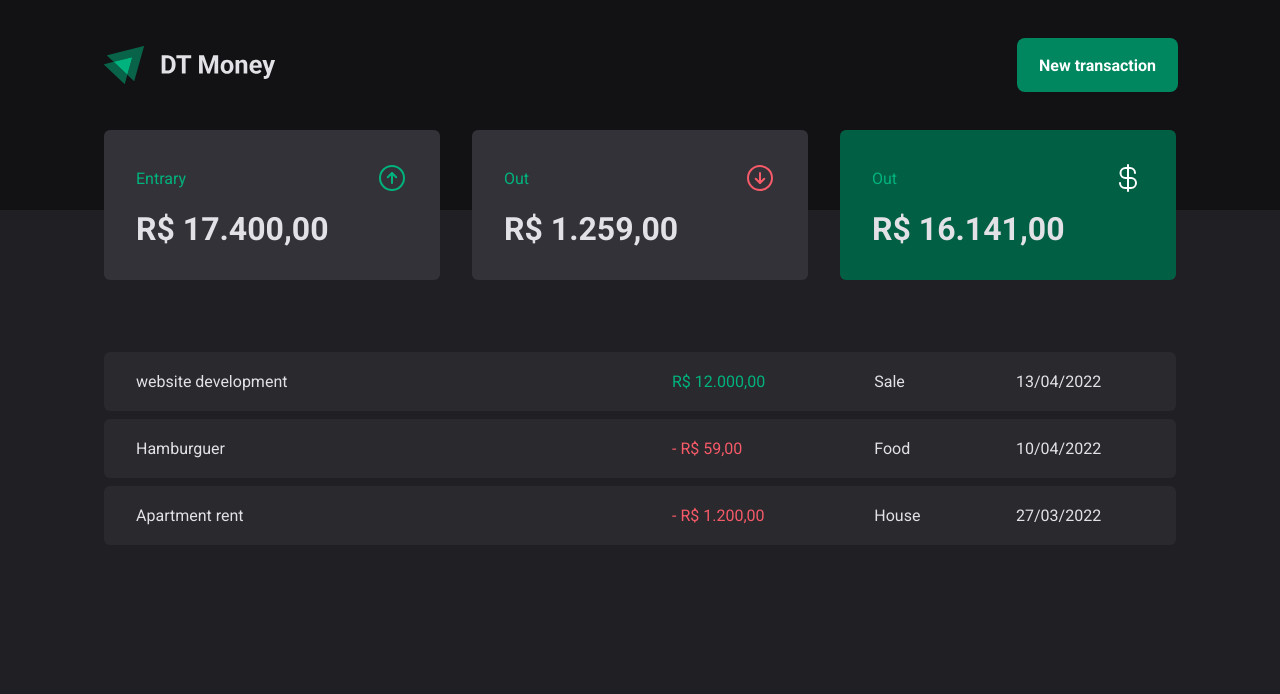
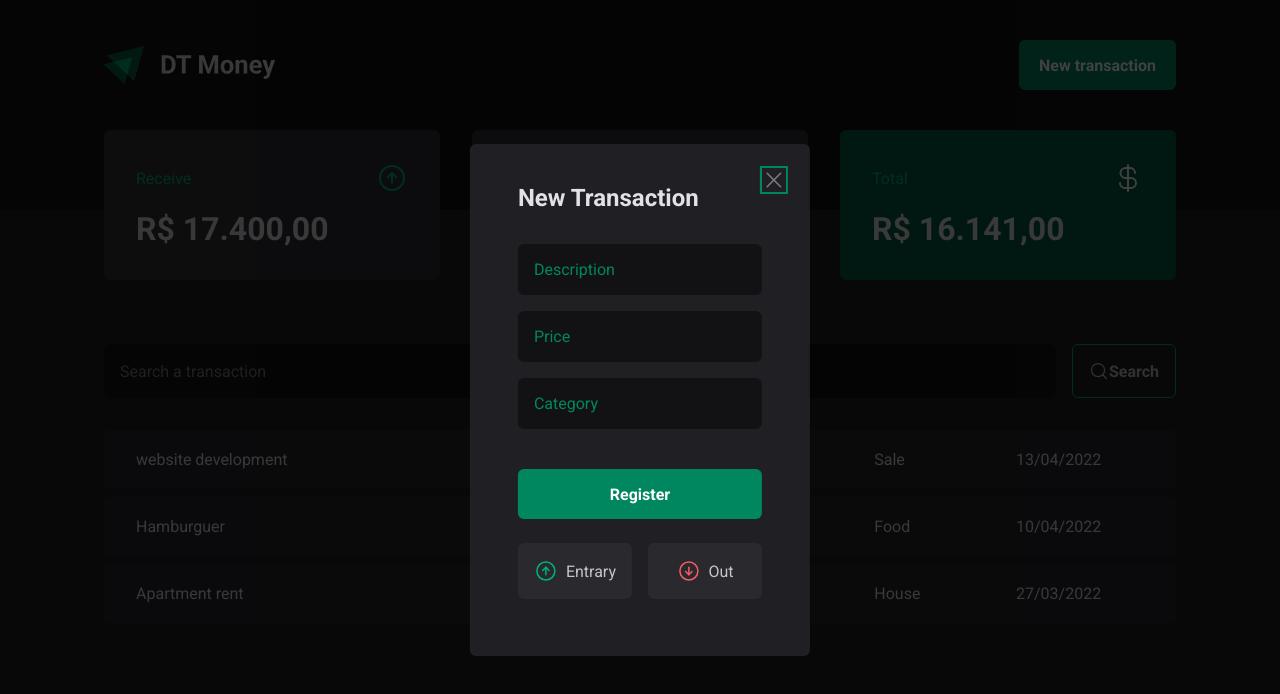
Before and after one commit to zanonijordan/dt-money, a React (Vite) app: page / in a window 1280 px wide. Both pictures are taken after a click on the button "New transaction". Shown: the top 694 px of the page. Built offline with nearby package versions, Linux system fonts and the light colour scheme.

Commit message:
Create components NewTransactionModal, NewtransactionButton

```diff
--- a/package.json
+++ b/package.json
@@ -10,6 +10,8 @@
     "preview": "vite preview"
   },
   "dependencies": {
+    "@radix-ui/react-dialog": "^1.0.3",
+    "@radix-ui/react-radio-group": "^1.1.2",
     "phosphor-react": "^1.4.1",
     "react": "^18.2.0",
     "react-dom": "^18.2.0",
@@ -26,6 +28,7 @@
     "eslint": "^8.39.0",
     "eslint-plugin-react-hooks": "^4.6.0",
     "eslint-plugin-react-refresh": "^0.3.4",
+    "json-server": "^0.17.3",
     "typescript": "^5.0.2",
     "vite": "^4.3.2"
   }
--- a/src/components/Header/index.tsx
+++ b/src/components/Header/index.tsx
@@ -1,5 +1,7 @@
 import { HeaderContainer, HeaderContent, NewTransactionButton } from './styles'
 import logoImg from './../../assets/logo.svg'
+import * as Dialog from '@radix-ui/react-dialog'
+import { NewTransactionModal } from '../NewTransactionModal'
 
 export type HeaderProps = {
   title?: string
@@ -10,7 +12,13 @@ export const Header = ({ title }: HeaderProps) => {
     <HeaderContainer>
       <HeaderContent>
         <img src={logoImg} alt="" />
-        <NewTransactionButton>New transaction</NewTransactionButton>
+
+        <Dialog.Root>
+          <Dialog.Trigger asChild>
+            <NewTransactionButton>New transaction</NewTransactionButton>
+          </Dialog.Trigger>
+          <NewTransactionModal />
+        </Dialog.Root>
       </HeaderContent>
     </HeaderContainer>
   )
--- /dev/null
+++ b/src/components/NewTransactionModal/index.tsx
@@ -0,0 +1,42 @@
+import { ArrowCircleDown, ArrowCircleUp, X } from 'phosphor-react'
+import {
+  CloseButton,
+  Content,
+  TransactionType,
+  Overlay,
+  TransactionTypeButton,
+} from './styles'
+import * as Dialog from '@radix-ui/react-dialog'
+
+export type NewTransactionModalProps = {
+  title?: string
+}
+
+export const NewTransactionModal = ({ title }: NewTransactionModalProps) => {
+  return (
+    <Dialog.Portal>
+      <Overlay />
+      <Content>
+        <CloseButton>
+          <X size={24} />
+        </CloseButton>
+        <Dialog.Title>New Transaction</Dialog.Title>
+        <form action="">
+          <input type="text" placeholder="Description" required />
+          <input type="number" placeholder="Price" required />
+          <input type="text" placeholder="Category" required />
+          <button type="submit">Register</button>
+
+          <TransactionType>
+            <TransactionTypeButton variant="income" value="income">
+              <ArrowCircleUp size={24} /> Entrary
+            </TransactionTypeButton>
+            <TransactionTypeButton variant="outcome" value="outcome">
+              <ArrowCircleDown size={24} /> Out
+            </TransactionTypeButton>
+          </TransactionType>
+        </form>
+      </Content>
+    </Dialog.Portal>
+  )
+}
--- /dev/null
+++ b/src/components/NewTransactionModal/styles.ts
@@ -0,0 +1,118 @@
+import styled, { css } from 'styled-components'
+import * as Dialog from '@radix-ui/react-dialog'
+import * as RadioGroup from '@radix-ui/react-radio-group'
+
+export const Overlay = styled(Dialog.Overlay)`
+  ${() => css`
+    position: fixed;
+    width: 100vw;
+    height: 100vh;
+    inset: 0;
+    background: rgba(0, 0, 0, 0.75);
+  `}
+`
+export const Content = styled(Dialog.Content)`
+  ${({ theme }) => css`
+    min-height: 32rem;
+    border-radius: 6px;
+    padding: 2.5rem 3rem;
+    background: ${theme['gray-800']};
+
+    position: fixed;
+    top: 50%;
+    left: 50%;
+    transform: translate(-50%, -50%);
+
+    form {
+      margin-top: 2rem;
+
+      display: flex;
+      flex-direction: column;
+      gap: 1rem;
+
+      input {
+        border-radius: 6px;
+        border: 0;
+        background-color: ${theme['gray-900']};
+        color: ${theme['gray-300']};
+        padding: 1rem;
+
+        &::placeholder {
+          color: ${theme['green-500']};
+        }
+      }
+      button[type='submit'] {
+        height: 50px;
+        border: 0;
+        background: ${theme['green-500']};
+        color: ${theme.white};
+        font-weight: bold;
+        padding: 0.125rem;
+        border-radius: 6px;
+        margin-top: 1.5rem;
+        cursor: pointer;
+
+        &:hover {
+          background: ${theme['green-700']};
+          transition: backgroud-color: 0.2s;
+        }
+      }
+    }
+  `}
+`
+export const CloseButton = styled(Dialog.Close)`
+  ${({ theme }) => css`
+    position: absolute;
+    background: transparent;
+    border: 0;
+    top: 1.5rem;
+    right: 1.5rem;
+    line-height: 0;
+    cursor: pointer;
+    color: ${theme['gray-500']};
+  `}
+`
+export const TransactionType = styled(RadioGroup.Root)`
+  ${() => css`
+    display: grid;
+    grid-template-columns: repeat(2, 1fr);
+    gap: 1rem;
+    margin-top: 0.5rem;
+  `}
+`
+interface TransactionTypeButtonType {
+  variant: 'income' | 'outcome'
+}
+export const TransactionTypeButton = styled(
+  RadioGroup.Item,
+)<TransactionTypeButtonType>`
+  ${({ theme, variant }) => css`
+    background: ${theme['gray-700']};
+    padding: 1rem;
+    display: flex;
+    align-items: center;
+    justify-content: center;
+    gap: 0.5rem;
+    border-radius: 6px;
+    cursor: pointer;
+    border: 0;
+    color: ${theme['gray-300']};
+
+    svg {
+      color: ${variant === 'income' ? theme['green-300'] : theme['red-300']};
+    }
+    &[data-state='unchecked']:hover {
+      transition: background-color 0.2s;
+      background: ${theme['gray-600']};
+    }
+    &[data-state='checked'] {
+      color: ${theme.white};
+      background: ${variant === 'income'
+        ? theme['green-500']
+        : theme['red-500']};
+      svg {
+        color: ${theme.white};
+      }
+    }
+  `}
+`
--- /dev/null
+++ b/src/components/SearchForm/index.tsx
@@ -0,0 +1,18 @@
+import { MagnifyingGlass } from 'phosphor-react'
+import { SearchFormContainer } from './styles'
+
+export type SearchFormProps = {
+  title?: string
+}
+
+export const SearchForm = ({ title }: SearchFormProps) => {
+  return (
+    <SearchFormContainer>
+      <input type="text" placeholder="Search a transaction" />
+      <button type="submit">
+        <MagnifyingGlass size={20} />
+        Search
+      </button>
+    </SearchFormContainer>
+  )
+}
--- /dev/null
+++ b/src/components/SearchForm/styles.ts
@@ -0,0 +1,41 @@
+import styled, { css } from 'styled-components'
+
+export const SearchFormContainer = styled.form`
+  ${({ theme }) => css`
+    display: flex;
+    gap: 1rem;
+
+    input {
+      flex: 1;
+      border-radius: 6px;
+      border: 0;
+      background: ${theme['gray-900']};
+      color: ${theme['gray-300']};
+      padding: 1rem;
+
+      &::placeholder {
+        color: ${theme['gray-500']};
+      }
+    }
+    button {
+      display: flex;
+      align-items: center;
+      gap: 0.75;
+
+      border: 0;
+      padding: 1rem;
+      background: transparent;
+      border: 1px solid ${theme['green-300']};
+      color: ${theme['gray-300']};
+      font-weight: bold;
+      border-radius: 6px;
+
+      &:hover {
+        background: ${theme['green-500']};
+        border: ${theme['green-300']};
+        color: ${theme.white};
+        transition: background-color 0.2s, color 0.2s, border-color 0.2s;
+      }
+    }
+  `}
+`
--- a/src/components/Summary/index.tsx
+++ b/src/components/Summary/index.tsx
@@ -10,7 +10,7 @@ export const Summary = ({ title }: SummaryProps) => {
     <SummaryContainer>
       <SummaryCard>
         <header>
-          <span>Entrary</span>
+          <span>Receive</span>
           <ArrowCircleUp size={32} color="#00b37e" />
         </header>
         <strong>R$ 17.400,00</strong>
@@ -18,7 +18,7 @@ export const Summary = ({ title }: SummaryProps) => {
 
       <SummaryCard>
         <header>
-          <span>Out</span>
+          <span>Payable</span>
           <ArrowCircleDown size={32} color="#f75a68" />
         </header>
         <strong>R$ 1.259,00</strong>
@@ -26,7 +26,7 @@ export const Summary = ({ title }: SummaryProps) => {
 
       <SummaryCard variant="green">
         <header>
-          <span>Out</span>
+          <span>Total</span>
           <CurrencyDollar size={32} color="#fff" />
         </header>
         <strong>R$ 16.141,00</strong>
--- a/src/pages/transactions/index.tsx
+++ b/src/pages/transactions/index.tsx
@@ -1,4 +1,5 @@
 import { Header } from '../../components/Header'
+import { SearchForm } from '../../components/SearchForm'
 import { Summary } from '../../components/Summary'
 import {
   PriceHighLight,
@@ -16,6 +17,7 @@ export const Transactions = ({ title }: TransactionsProps) => {
       <Header />
       <Summary />
       <TransactionContainer>
+        <SearchForm />
         <TransactionTable>
           <tbody>
             <tr>
--- a/src/pages/transactions/styles.ts
+++ b/src/pages/transactions/styles.ts
@@ -1,7 +1,7 @@
 import styled, { css } from 'styled-components'
 
 export const TransactionContainer = styled.main`
-  ${({ theme }) => css`
+  ${() => css`
     width: 100%;
     max-width: 1120px;
     margin: 4rem auto 0;
```
Also changed, not shown: 1 other file (tests, documents, lock files or other folders).
